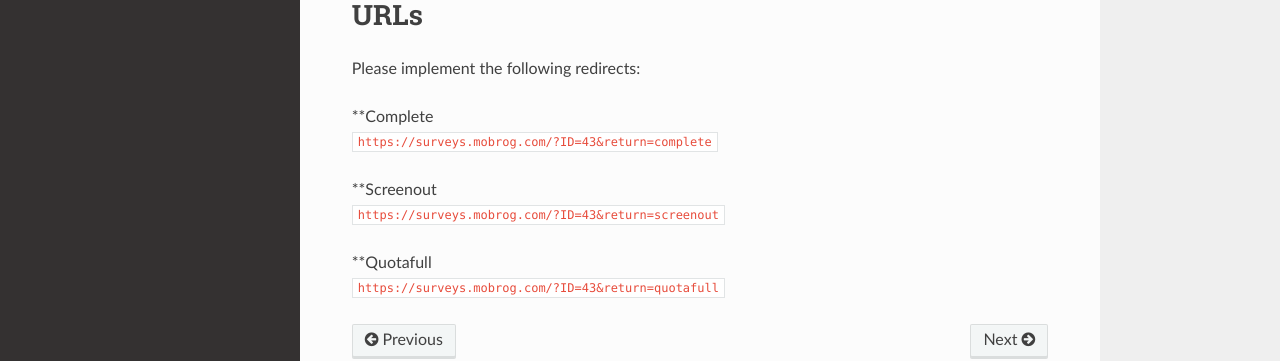
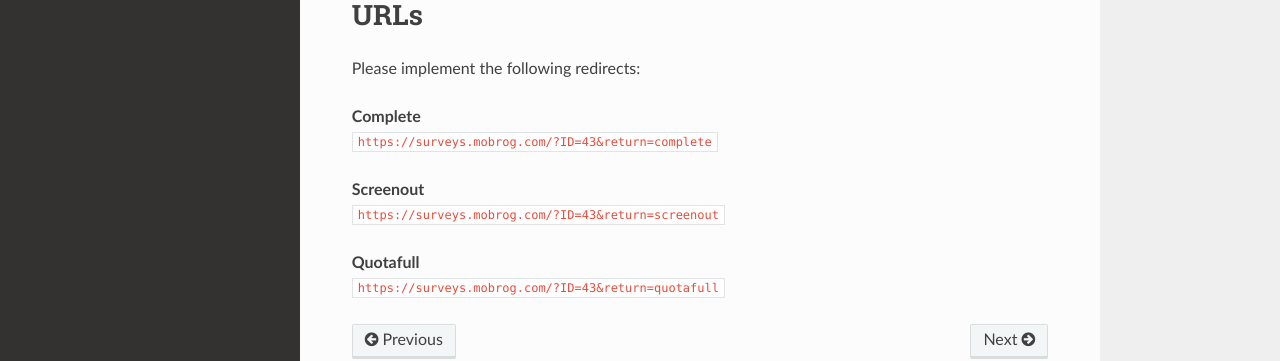
Before and after one commit to SPLENDID-RESEARCH/api-docs, an MkDocs documentation site: the page built from docs/redirect.md, in a window 1280 px wide. Shown: the part 356-717 px from the top of the page. Built offline with MkDocs 1.6.1, drawn with Linux system fonts in a browser that asks for light colours; nearby versions of some CDN libraries; old or Windows-style settings are respelled for this version of MkDocs.

Commit message:
correcting bold headlines

```diff
--- a/docs/redirect.md
+++ b/docs/redirect.md
@@ -11,11 +11,11 @@
 
 Please implement the following redirects:<br />
 
-**Complete<br />
+**Complete**<br />
 `https://surveys.mobrog.com/?ID=43&return=complete`<br />
 
-**Screenout<br />
+**Screenout**<br />
 `https://surveys.mobrog.com/?ID=43&return=screenout`<br />
 
-**Quotafull<br />
+**Quotafull**<br />
 `https://surveys.mobrog.com/?ID=43&return=quotafull`<br />
```
Also changed, not shown: site/index.html, site/redirect/index.html, site/search/search_index.json.
